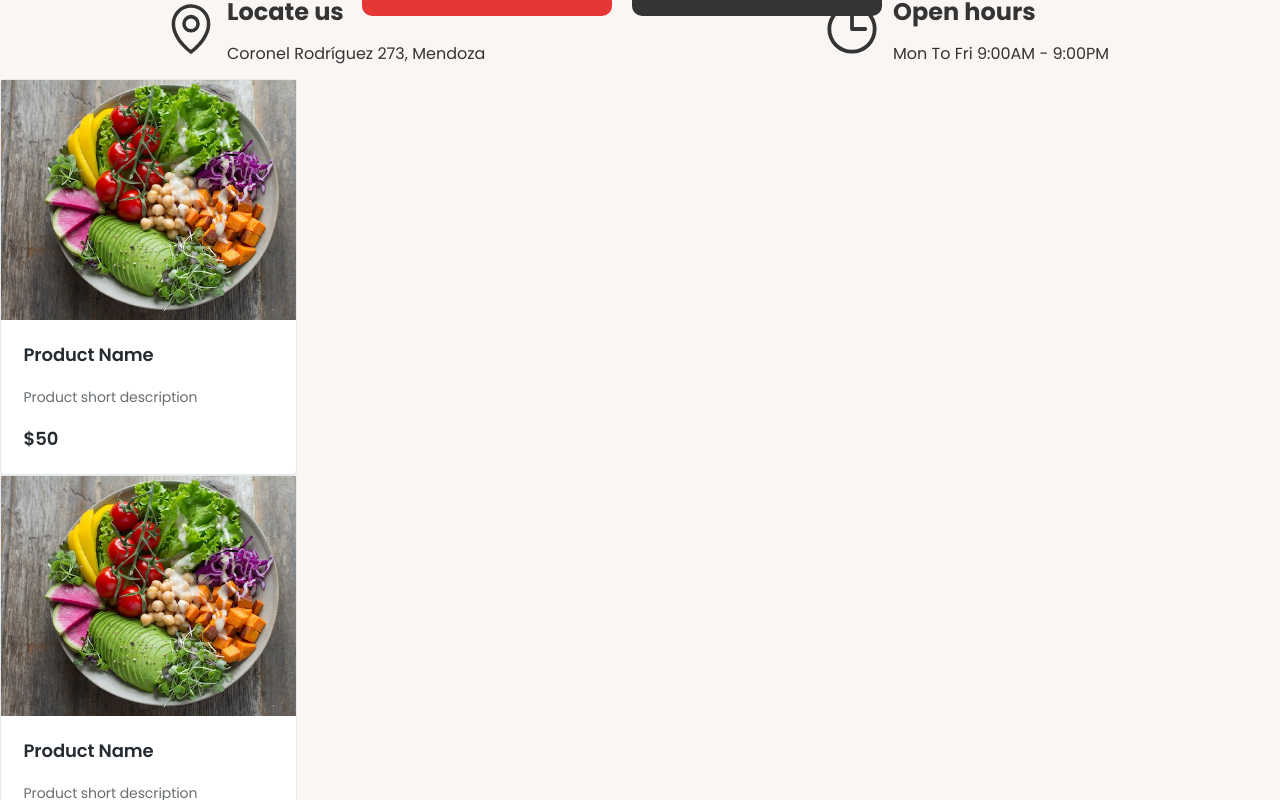
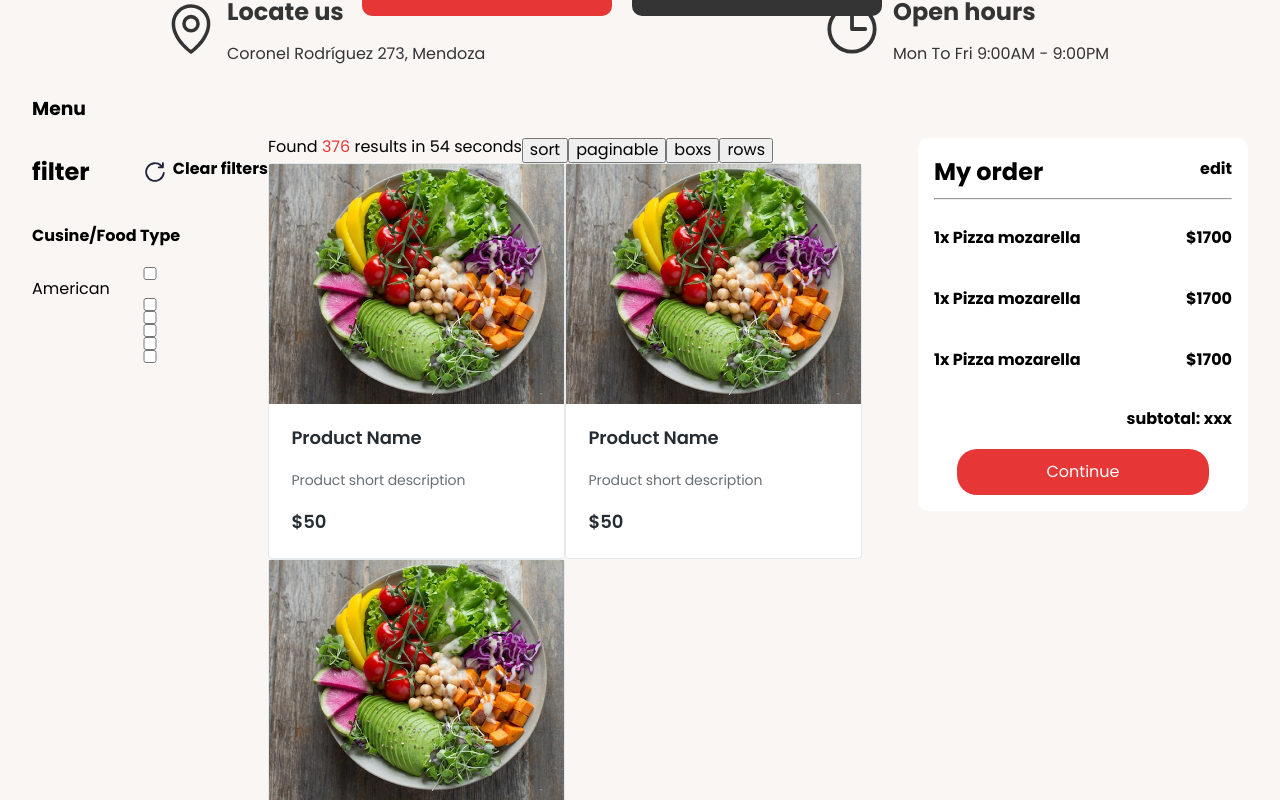
Before and after one commit to pedro030/Buen-sabor-client, a React (Vite) app: page / in a window 1280 px wide. Shown: the part 640-1440 px from the top of the page. Built offline with nearby package versions, Linux system fonts and the light colour scheme.

Commit message:
create Menu

```diff
--- a/src/App.jsx
+++ b/src/App.jsx
@@ -4,6 +4,7 @@ import Header from './components/header/Header'
 import Carousel from './components/carousel/Carousel'
 import ProductDetail from './components/product_detail/ProductDetail'
 import ProductCard from './components/product_card/productCard'
+import Menu from './components/menu/Menu'
 
 
 
@@ -13,9 +14,7 @@ const  App = () => {
     <div>
         <Header />
         <Carousel />
-        <ProductCard/>
-        <ProductCard/>
-        <ProductCard/>
+        <Menu/>
     </div>
   )
 }
--- /dev/null
+++ b/src/components/menu/Menu.jsx
@@ -0,0 +1,78 @@
+import React from 'react'
+import './Menu.scss'
+import ProductCard from '../product_card/productCard'
+import clean from '../../assets/clean.svg'
+
+
+const Menu = () => {
+    return (
+        <div className="menu">
+            <h3>Menu</h3>
+            <div className='details_menu'>
+                <div className='filter'>
+                    <div className="header_filter">
+                        <h2>filter</h2>
+                        <div>
+                            <img src={clean} height='20' />
+                            <h4>Clear filters</h4>
+                        </div>
+                    </div>
+                    <div className="category_filter">
+                        <h4>Cusine/Food Type</h4>
+                        <div className="list_checkout">
+                        <input type="checkbox"></input><span>American</span>
+                        <input type="checkbox"></input>
+                        <input type="checkbox"></input>
+                        <input type="checkbox"></input>
+                        <input type="checkbox"></input>
+                        <input type="checkbox"></input>
+                        </div>
+                    </div>
+                </div>
+                <div className='products'>
+                    <div className='order_product'>
+                        <div>Found <span>376</span> results in 54 seconds</div>
+                        <div><button>sort</button></div>
+                        <div><button>paginable</button></div>
+                        <div><button>boxs</button><button>rows</button></div>
+                    </div>
+                    <div className="list_products">
+                        <ProductCard />
+                        <ProductCard />
+                        <ProductCard />
+                    </div>
+                </div>
+                <div className='order'>
+                    <div className="box_order">
+                        <div className='order_detail'>
+                            <div className="header_order">
+                                <h2>My order</h2>
+                                <h4>edit</h4>
+                            </div>
+                            <hr />
+                            <div className="product_order">
+                                <h4>1x Pizza mozarella</h4>
+                                <h4>$1700</h4>
+                            </div>
+                            <div className="product_order">
+                                <h4>1x Pizza mozarella</h4>
+                                <h4>$1700</h4>
+                            </div>
+                            <div className="product_order">
+                                <h4>1x Pizza mozarella</h4>
+                                <h4>$1700</h4>
+                            </div>
+                        </div>
+                        <div className="button_order">
+                            <h4 className='subtotal'>subtotal: xxx</h4>
+                            <div className='btn_continue'><button>Continue</button></div>
+                        </div>
+                    </div>
+
+                </div>
+            </div>
+        </div>
+    )
+}
+
+export default Menu
--- /dev/null
+++ b/src/components/menu/Menu.scss
@@ -0,0 +1,117 @@
+.menu {
+    padding-left: 2rem;
+    padding-right: 2rem;
+
+    .details_menu {
+        display: flex;
+        flex-direction: row;
+        height: 10rem;
+
+
+        .filter {
+            .header_filter {
+                display: flex;
+                flex-direction: row;
+                justify-content: space-between;
+
+                div {
+                    img {
+                        align-self: center;
+                        padding-right: .5rem;
+                    }
+
+                    display: flex;
+                    flex-direction: row;
+                }
+            }
+
+            .category_filter {
+                display: flex;
+                flex-direction: column;
+
+                .list_checkout {
+                    display: flex;
+                    flex-direction: column;
+                    width: 100%;
+
+                }
+            }
+
+            width: 100%;
+        }
+
+        .products {
+            .order_product {
+                width: 650px;
+                display: flex;
+                flex-direction: row;
+            }
+
+            span {
+                color: var(--main-original-bg-color);
+            }
+
+            .list_products {
+                display: flex;
+                flex-direction: row;
+                flex-wrap: wrap;
+            }
+        }
+
+        .order {
+            display: flex;
+            flex-direction: column;
+
+
+            .box_order {
+                background-color: white;
+                border-radius: 10px;
+                padding-left: 1rem;
+                padding-right: 1rem;
+            }
+
+            .order_detail {
+                height: 250px;
+                width: 298px;
+
+
+                .header_order {
+                    display: flex;
+                    flex-direction: row;
+                    justify-content: space-between;
+                    margin-bottom: -1rem;
+                }
+
+                .product_order {
+                    display: flex;
+                    flex-direction: row;
+                    justify-content: space-between;
+                }
+            }
+
+            .button_order {
+                .subtotal {
+                    text-align: right;
+                }
+
+                .btn_continue {
+                    display: flex;
+                    justify-content: center;
+
+                    button {
+                        margin-bottom: 1rem;
+                        border-radius: 20px;
+                        background-color: var(--main-original-bg-color);
+                        color: white;
+                        padding: 5px 15px 5px 15px;
+                        border: 0px;
+                        width: 252px;
+                        height: 46px;
+                    }
+                }
+
+
+            }
+        }
+    }
+}
```
Also changed, not shown: src/assets/clean.svg (added).
